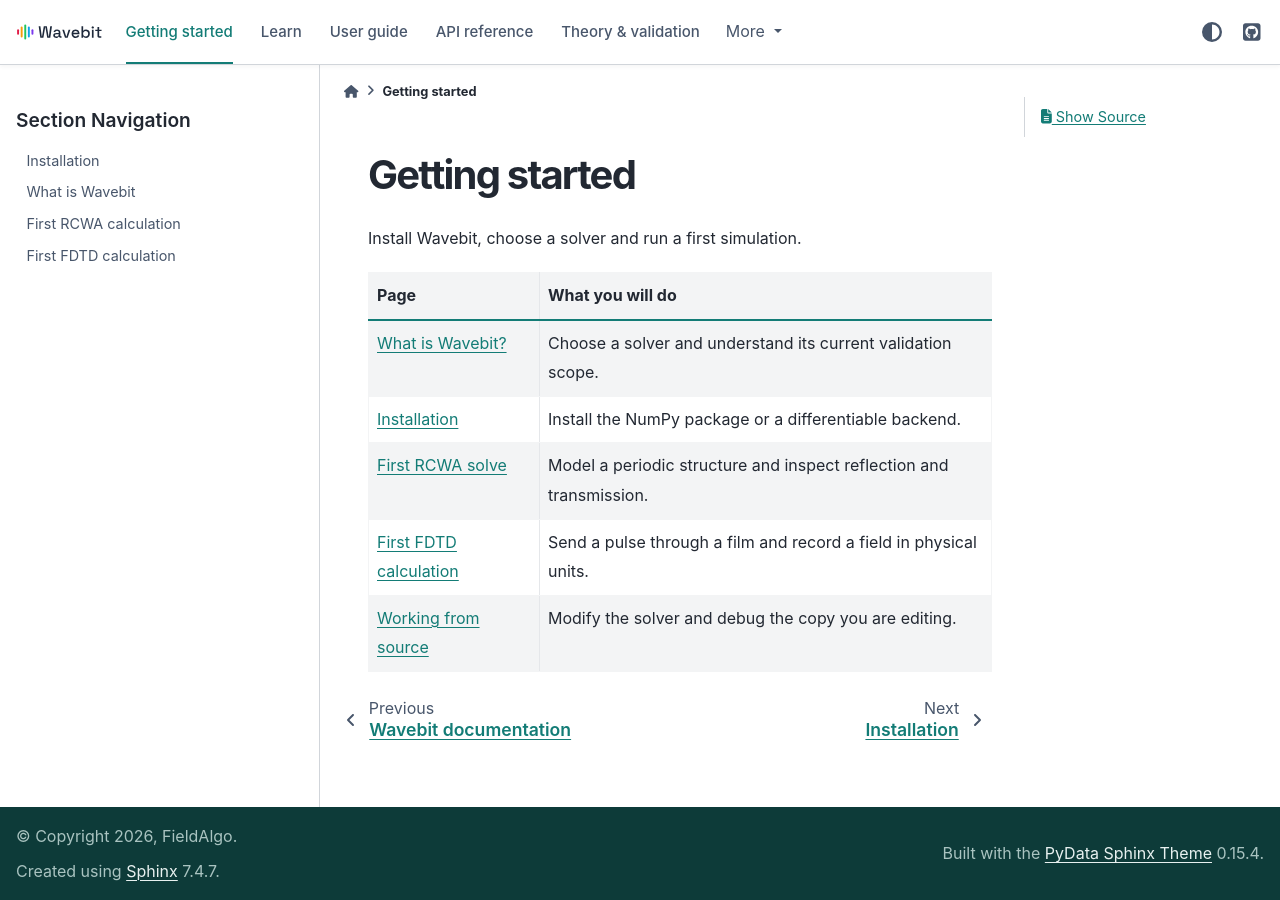
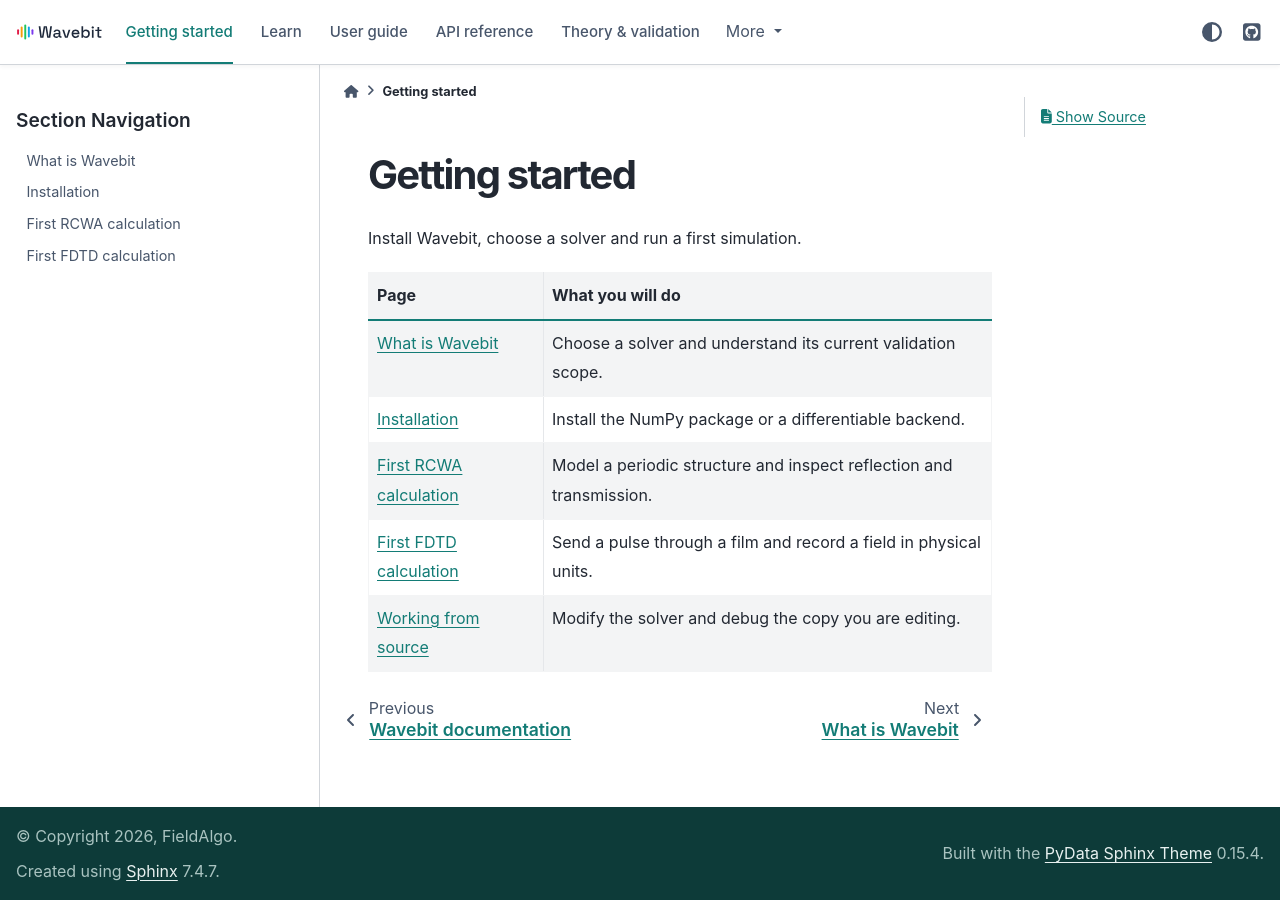
Before and after one commit to fieldalgo/wavebit, a Sphinx documentation site: the page built from docs/getting-started/index.md, in a window 1280 px wide. Built offline with Sphinx 7.4.7 and the PyData theme 0.15.4, drawn with Linux system fonts in a browser that asks for light colours; pages that are not in the unit, such as notebooks, are missing from menus.

Commit message:
docs(getting-started): one order and one set of names for the section
The sidebar (from _toc.yml) listed Installation before What is Wavebit, while the section's
own table, and the order a reader needs, put What is Wavebit first; and the table named two
pages differently from their titles ("What is Wavebit?", "First RCWA solve"). The sidebar,
the prev/next links and the table now agree: What is Wavebit, Installation, First RCWA
calculation, First FDTD calculation.

Co-Authored-By: Claude Opus 5.5 <noreply@anthropic.com>

```diff
--- a/docs/_toc.yml
+++ b/docs/_toc.yml
@@ -5,8 +5,8 @@ subtrees:
     title: Getting started
     subtrees:
     - entries:
+      - file: getting-started/overview
       - file: getting-started/installation
-      - file: getting-started/overview
       - file: getting-started/rcwa
       - file: getting-started/fdtd
   - file: learn/index
--- a/docs/getting-started/index.md
+++ b/docs/getting-started/index.md
@@ -4,8 +4,8 @@ Install Wavebit, choose a solver and run a first simulation.
 
 | Page | What you will do |
 | --- | --- |
-| [What is Wavebit?](overview.md) | Choose a solver and understand its current validation scope. |
+| [What is Wavebit](overview.md) | Choose a solver and understand its current validation scope. |
 | [Installation](installation.md) | Install the NumPy package or a differentiable backend. |
-| [First RCWA solve](rcwa.md) | Model a periodic structure and inspect reflection and transmission. |
+| [First RCWA calculation](rcwa.md) | Model a periodic structure and inspect reflection and transmission. |
 | [First FDTD calculation](fdtd.md) | Send a pulse through a film and record a field in physical units. |
 | [Working from source](../development/source-checkout.md) | Modify the solver and debug the copy you are editing. |
```
